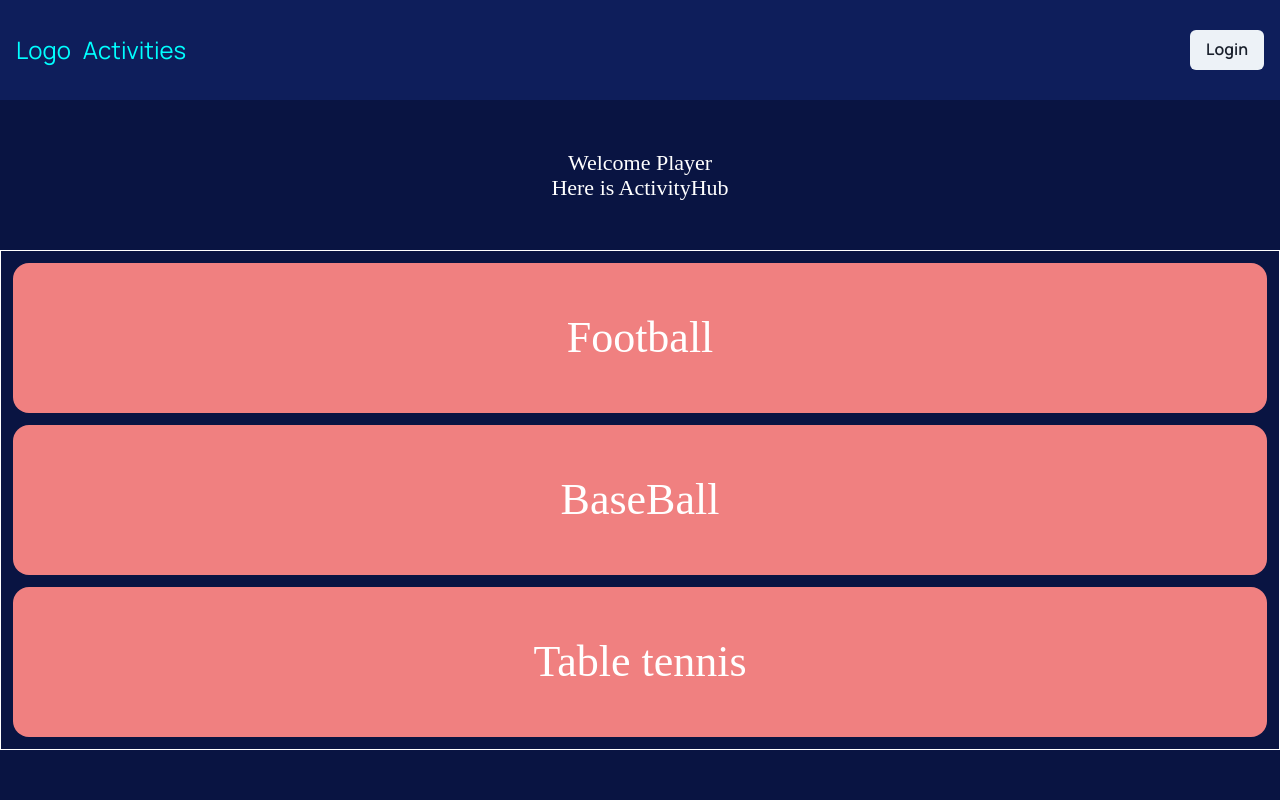
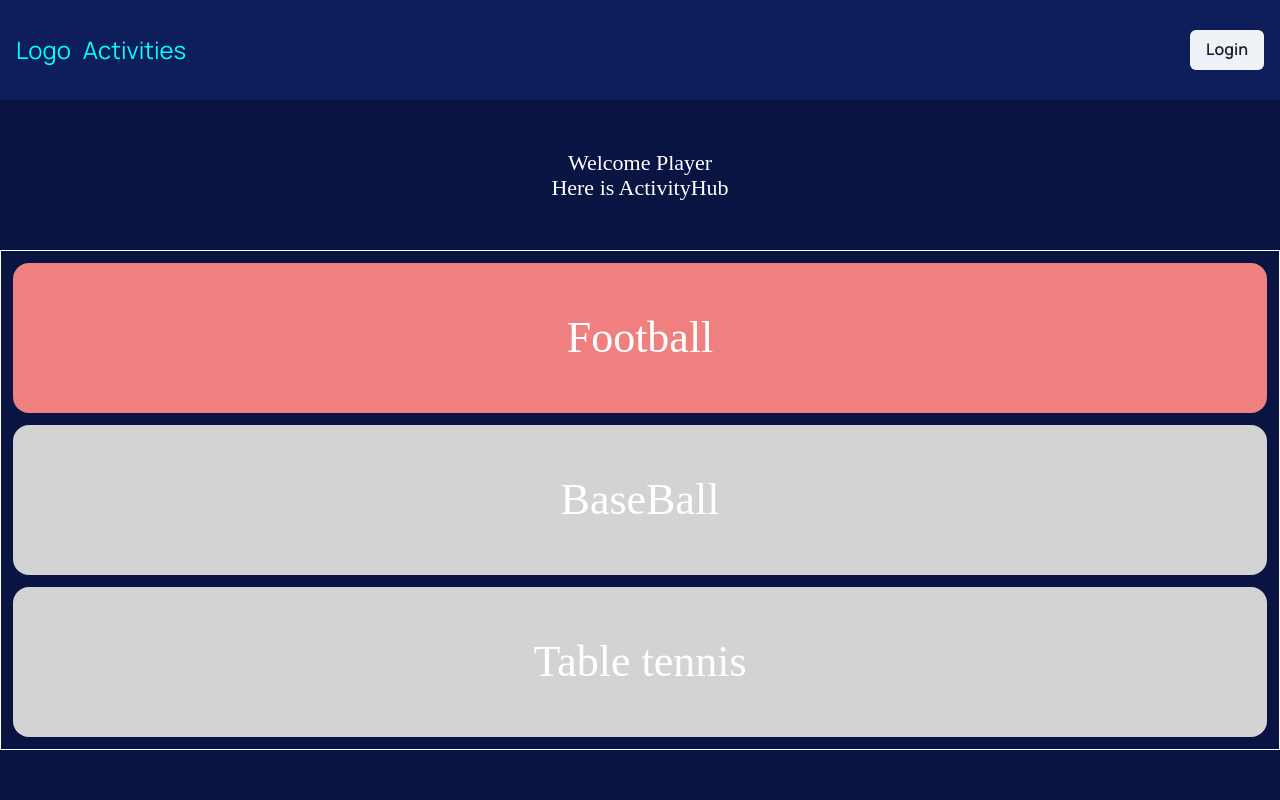
Before and after one commit to justin-supertree/let-s-football, a Next.js app: page /activity-hub in a window 1280 px wide. Shown: the top 800 px of the page. Built offline with nearby package versions, Linux system fonts and the light colour scheme; no server answers.

Commit message:
feat: logout modal setting

```diff
--- a/src/contents/SiteLanding.tsx
+++ b/src/contents/SiteLanding.tsx
@@ -273,9 +273,9 @@ const SiteLanding = () => {
 
           {session && (
             <div>
-              <CustomButton variant="solid">
-                <Link href="/activity-hub">Team Locker</Link>
-              </CustomButton>
+              <Link href="/activity-hub">
+                <CustomButton variant="solid">Team Locker</CustomButton>
+              </Link>
 
               <LogoutButton
                 variant="ghost"
--- a/src/layouts/Header.tsx
+++ b/src/layouts/Header.tsx
@@ -4,11 +4,12 @@ import styled from '@emotion/styled';
 import { Button } from '@chakra-ui/react';
 import { AnimatePresence } from 'framer-motion';
 
-import { signIn, useSession } from 'next-auth/react';
+import { signIn, signOut, useSession } from 'next-auth/react';
 
 import LoginModal from '../components/Modal/LoginModal';
 import RedirectModal from '../components/Modal/RedirectModal';
 import Link from 'next/link';
+import BaseModal from '@/components/Modal/BaseModal';
 
 const Container = styled.div`
   display: flex;
@@ -113,10 +114,17 @@ const LoginButton = styled(Button)``;
 
 const Header = () => {
   const [isLoginOpen, setIsLoginOpen] = useState(false);
+  const [isConfirmLogout, setIsConfirmLogout] = useState(false);
   const [isRedirectModalOpen, setIsRedirectModalOpen] = useState(false);
   const [isError, setIsError] = useState(false);
 
   const { data: session } = useSession();
+
+  const handleLogoutButton = () => {
+    setIsConfirmLogout(false);
+    signOut({ redirect: false });
+    router.push('/');
+  };
 
   const handleLoginToggle = () => {
     setIsLoginOpen(!isLoginOpen);
@@ -160,7 +168,9 @@ const Header = () => {
                 <span>로그인 이메일 : {session?.user?.email}</span>
               </UserInfoText>
 
-              <WebSignButton onClick={handleLoginToggle}>LOGOUT</WebSignButton>
+              <WebSignButton onClick={() => setIsConfirmLogout(true)}>
+                LOGOUT
+              </WebSignButton>
             </HeaderLoginBlock>
           ) : (
             <div>
@@ -178,6 +188,16 @@ const Header = () => {
           />
         )}
 
+        {isConfirmLogout && (
+          <BaseModal
+            title="로그아웃 성공"
+            desc="다음에 또 봐요~"
+            buttonType="single"
+            isOpen={isConfirmLogout}
+            handleOpenModal={handleLogoutButton}
+          />
+        )}
+
         {isError && (
           <RedirectModal
             isOpen={isRedirectModalOpen}
--- a/src/pages/activity-hub.tsx
+++ b/src/pages/activity-hub.tsx
@@ -41,7 +41,7 @@ const ActiveBlock = styled.div`
   gap: 12px;
 `;
 
-const ActivityContents = styled.div`
+const ActivityContents = styled.div<{ isDisActive?: boolean }>`
   display: flex;
   align-items: center;
   justify-content: center;
@@ -49,13 +49,14 @@ const ActivityContents = styled.div`
   height: 150px;
   border-radius: 16px;
   padding: 24px;
-  background-color: lightcoral;
+  background-color: ${({ isDisActive }) =>
+    isDisActive ? 'lightgray' : 'lightcoral'};
   transition: 0.2s all ease-in-out;
   font-size: 44px;
   font-family: 600;
 
   :hover {
-    opacity: 0.8;
+    opacity: ${({ isDisActive }) => !isDisActive && 0.8};
   }
 `;
 
@@ -77,8 +78,8 @@ const ActivityHub: NextPageWithLayout = () => {
         <ActivityContents onClick={handleSelectContents}>
           Football
         </ActivityContents>
-        <ActivityContents>BaseBall</ActivityContents>
-        <ActivityContents>Table tennis</ActivityContents>
+        <ActivityContents isDisActive>BaseBall</ActivityContents>
+        <ActivityContents isDisActive>Table tennis</ActivityContents>
       </ActiveBlock>
     </Container>
   );
```
